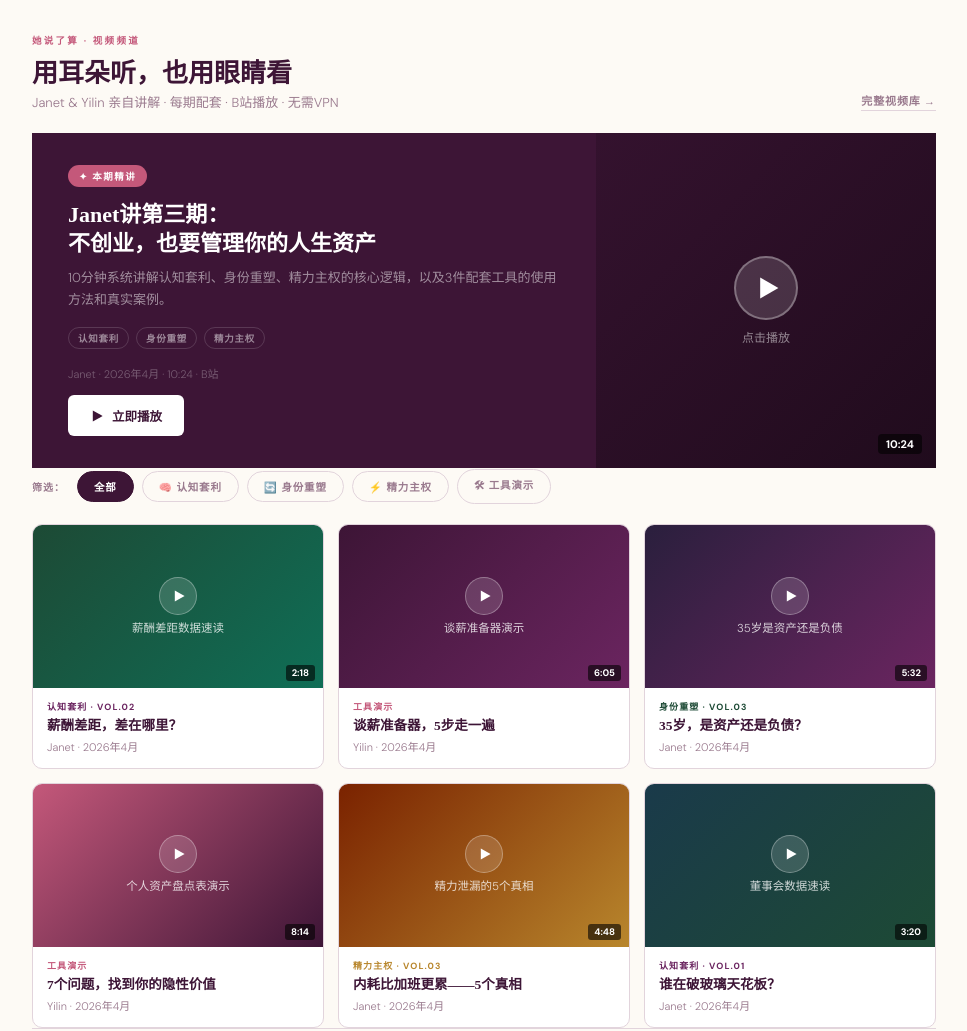
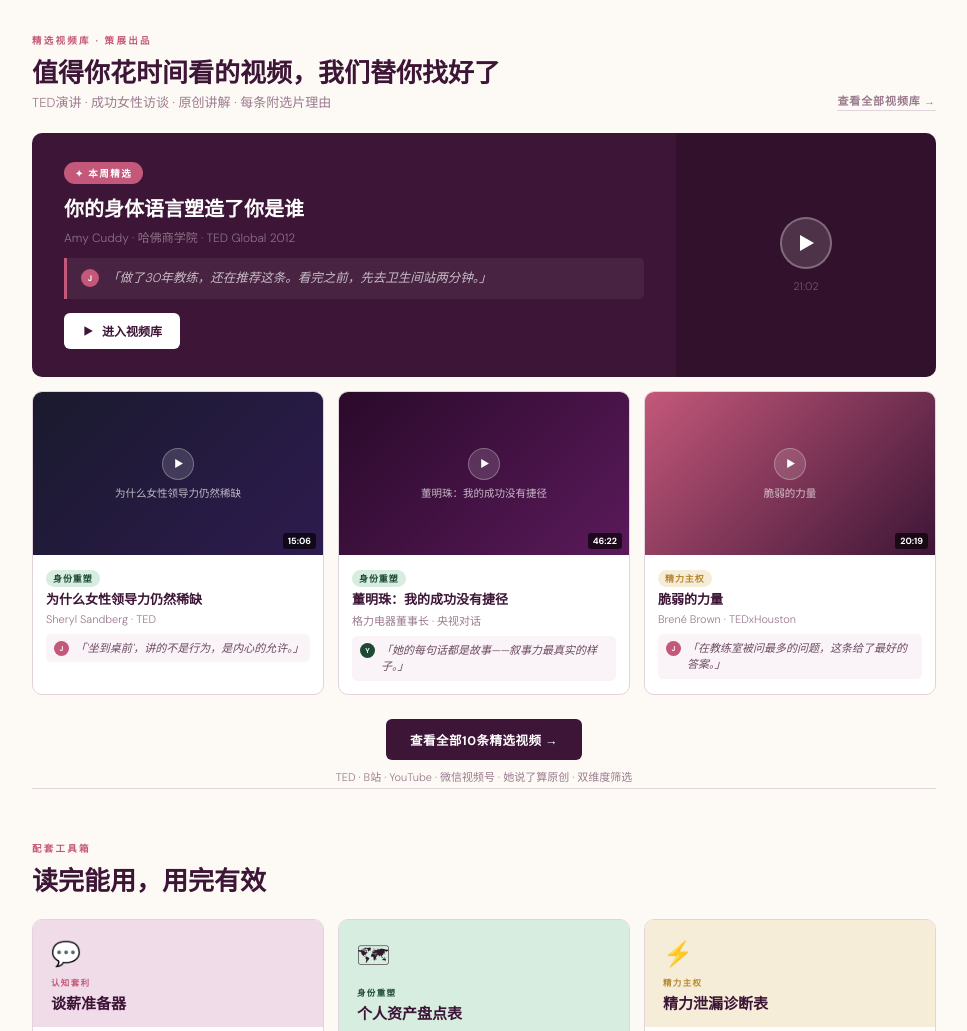
Before and after one commit to yilinyu212-hue/yilinyu212-hue, a plain HTML site: page shedecides/hub.html in a window 1280 px wide. Shown: the part 1280-2311 px from the top of the page, without its empty margins (156-1123 px from the left). Drawn offline with nearby package versions, Linux system fonts and the light colour scheme.

Commit message:
Update hub.html

```diff
--- a/shedecides/hub.html
+++ b/shedecides/hub.html
@@ -435,77 +435,107 @@ footer{background:var(--plum);padding:28px 48px;text-align:center;border-top:1px
 <div id="videos"></div>
 <div class="sec-head reveal">
   <div>
-    <div class="sec-eyebrow">她说了算 · 视频频道</div>
-    <div class="sec-title">用耳朵听，也用眼睛看</div>
-    <div class="sec-sub">Janet & Yilin 亲自讲解 · 每期配套 · B站播放 · 无需VPN</div>
+    <div class="sec-eyebrow">精选视频库 · 策展出品</div>
+    <div class="sec-title">值得你花时间看的视频，我们替你找好了</div>
+    <div style="font-size:13px;color:var(--light);margin-top:3px;">TED演讲 · 成功女性访谈 · 原创讲解 · 每条附选片理由</div>
   </div>
-  <a href="video-library.html" class="sec-action">完整视频库 →</a>
+  <a href="video-library.html" class="sec-action">查看全部视频库 →</a>
 </div>
 
-<!-- Featured -->
-<div class="video-featured reveal">
-  <div class="vf-left">
-    <div class="vf-badge">✦ 本期精讲</div>
-    <div class="vf-title">Janet讲第三期：<br>不创业，也要管理你的人生资产</div>
-    <div class="vf-desc">10分钟系统讲解认知套利、身份重塑、精力主权的核心逻辑，以及3件配套工具的使用方法和真实案例。</div>
-    <div class="vf-tags">
-      <span class="vf-tag">认知套利</span>
-      <span class="vf-tag">身份重塑</span>
-      <span class="vf-tag">精力主权</span>
+<!-- Featured video card -->
+<div style="background:var(--plum);border-radius:10px;overflow:hidden;display:grid;grid-template-columns:1fr 260px;margin-bottom:14px;" class="reveal">
+  <div style="padding:28px 32px;">
+    <div style="display:inline-flex;align-items:center;gap:6px;background:var(--rose);color:#fff;font-size:9.5px;font-weight:700;letter-spacing:.16em;text-transform:uppercase;padding:4px 11px;border-radius:20px;margin-bottom:12px;">✦ 本周精选</div>
+    <div style="font-family:'Noto Serif SC',serif;font-size:clamp(16px,2vw,20px);font-weight:600;color:#fff;line-height:1.3;margin-bottom:6px;">你的身体语言塑造了你是谁</div>
+    <div style="font-size:12px;color:rgba(255,255,255,.4);margin-bottom:12px;">Amy Cuddy · 哈佛商学院 · TED Global 2012</div>
+    <div style="display:flex;align-items:flex-start;gap:8px;padding:10px 14px;background:rgba(255,255,255,.06);border-left:3px solid var(--rose);border-radius:0 5px 5px 0;margin-bottom:14px;">
+      <div style="width:18px;height:18px;border-radius:50%;background:var(--rose);display:flex;align-items:center;justify-content:center;font-size:8px;font-weight:700;color:#fff;flex-shrink:0;margin-top:1px;">J</div>
+      <div style="font-size:12.5px;color:rgba(255,255,255,.7);line-height:1.65;font-style:italic;">「做了30年教练，还在推荐这条。看完之前，先去卫生间站两分钟。」</div>
     </div>
-    <div class="vf-meta">Janet · 2026年4月 · 10:24 · B站</div>
-    <button class="btn-play-main" onclick="openModal('feat','Janet讲第三期：不创业，也要管理你的人生资产','Janet · 2026年4月 · 10:24','BV1xx411c7mD')">
-      <svg width="14" height="14" viewBox="0 0 10 10" fill="var(--plum)"><path d="M2 1L9 5L2 9Z"/></svg>
-      立即播放
-    </button>
+    <a href="video-library.html" style="display:inline-flex;align-items:center;gap:8px;background:#fff;color:var(--plum);padding:9px 18px;border-radius:6px;font-size:12px;font-weight:700;text-decoration:none;transition:all .2s;">
+      <svg width="12" height="12" viewBox="0 0 10 10" fill="currentColor"><path d="M2 1L9 5L2 9Z"/></svg>
+      进入视频库
+    </a>
   </div>
-  <div class="vf-right" onclick="openModal('feat','Janet讲第三期：不创业，也要管理你的人生资产','Janet · 10:24','BV1xx411c7mD')">
-    <div class="vf-thumb-overlay"></div>
-    <div style="display:flex;flex-direction:column;align-items:center;position:relative;z-index:1;">
-      <div class="vf-play-btn"><svg viewBox="0 0 10 10"><path d="M2 1L9 5L2 9Z"/></svg></div>
-      <div style="font-size:12px;color:rgba(255,255,255,.5);margin-top:8px;">点击播放</div>
+  <div style="background:rgba(0,0,0,.2);display:flex;align-items:center;justify-content:center;cursor:pointer;min-height:180px;" onclick="window.open('video-library.html','_self')">
+    <div style="display:flex;flex-direction:column;align-items:center;gap:10px;">
+      <div style="width:52px;height:52px;border-radius:50%;background:rgba(255,255,255,.14);border:2px solid rgba(255,255,255,.28);display:flex;align-items:center;justify-content:center;">
+        <svg width="20" height="20" viewBox="0 0 10 10" fill="#fff"><path d="M2 1L9 5L2 9Z"/></svg>
+      </div>
+      <div style="font-size:11px;color:rgba(255,255,255,.3);">21:02</div>
     </div>
-    <div class="vf-duration-badge">10:24</div>
   </div>
 </div>
 
-<!-- Filter -->
-<div class="filter-bar reveal">
-  <span class="filter-label">筛选：</span>
-  <button class="ftab on" onclick="filt('all',this)">全部</button>
-  <button class="ftab" onclick="filt('cog',this)">🧠 认知套利</button>
-  <button class="ftab" onclick="filt('id',this)">🔄 身份重塑</button>
-  <button class="ftab" onclick="filt('en',this)">⚡ 精力主权</button>
-  <button class="ftab" onclick="filt('tool',this)">🛠 工具演示</button>
+<!-- 3 preview cards -->
+<div style="display:grid;grid-template-columns:repeat(3,1fr);gap:14px;margin-bottom:4px;" class="reveal">
+
+  <div style="background:#fff;border:1px solid var(--rule);border-radius:10px;overflow:hidden;cursor:pointer;transition:all .22s;" onclick="window.open('video-library.html','_self')" onmouseover="this.style.borderColor='var(--rose)';this.style.transform='translateY(-2px)'" onmouseout="this.style.borderColor='var(--rule)';this.style.transform='none'">
+    <div style="aspect-ratio:16/9;background:linear-gradient(135deg,#1a1a2e,#2d1b4e);display:flex;flex-direction:column;align-items:center;justify-content:center;position:relative;">
+      <div style="width:32px;height:32px;border-radius:50%;background:rgba(255,255,255,.14);border:1.5px solid rgba(255,255,255,.28);display:flex;align-items:center;justify-content:center;margin-bottom:5px;">
+        <svg width="11" height="11" viewBox="0 0 10 10" fill="#fff"><path d="M2 1L9 5L2 9Z"/></svg>
+      </div>
+      <div style="font-size:10.5px;color:rgba(255,255,255,.7);text-align:center;padding:0 10px;">为什么女性领导力仍然稀缺</div>
+      <div style="position:absolute;bottom:6px;right:7px;background:rgba(0,0,0,.65);color:#fff;font-size:9px;font-weight:700;padding:2px 5px;border-radius:3px;">15:06</div>
+    </div>
+    <div style="padding:11px 13px 13px;">
+      <div style="font-size:9px;font-weight:700;letter-spacing:.1em;text-transform:uppercase;padding:2px 7px;border-radius:20px;background:var(--teal-light,#d6ede0);color:var(--teal,#1d4a35);display:inline-block;margin-bottom:5px;">身份重塑</div>
+      <div style="font-family:'Noto Serif SC',serif;font-size:13px;font-weight:600;color:var(--plum);margin-bottom:3px;line-height:1.3;">为什么女性领导力仍然稀缺</div>
+      <div style="font-size:11px;color:var(--light,#9a7a8e);">Sheryl Sandberg · TED</div>
+      <div style="display:flex;align-items:flex-start;gap:6px;padding:6px 8px;background:#faf3f7;border-radius:5px;margin-top:8px;">
+        <div style="width:15px;height:15px;border-radius:50%;background:var(--rose,#c4587a);display:flex;align-items:center;justify-content:center;font-size:7px;font-weight:700;color:#fff;flex-shrink:0;margin-top:1px;">J</div>
+        <div style="font-size:11px;color:var(--mid,#6b4a60);line-height:1.5;font-style:italic;">「'坐到桌前'，讲的不是行为，是内心的允许。」</div>
+      </div>
+    </div>
+  </div>
+
+  <div style="background:#fff;border:1px solid var(--rule);border-radius:10px;overflow:hidden;cursor:pointer;transition:all .22s;" onclick="window.open('video-library.html','_self')" onmouseover="this.style.borderColor='var(--rose)';this.style.transform='translateY(-2px)'" onmouseout="this.style.borderColor='var(--rule)';this.style.transform='none'">
+    <div style="aspect-ratio:16/9;background:linear-gradient(135deg,#2a0a2a,#5a1a5a);display:flex;flex-direction:column;align-items:center;justify-content:center;position:relative;">
+      <div style="width:32px;height:32px;border-radius:50%;background:rgba(255,255,255,.14);border:1.5px solid rgba(255,255,255,.28);display:flex;align-items:center;justify-content:center;margin-bottom:5px;">
+        <svg width="11" height="11" viewBox="0 0 10 10" fill="#fff"><path d="M2 1L9 5L2 9Z"/></svg>
+      </div>
+      <div style="font-size:10.5px;color:rgba(255,255,255,.7);text-align:center;padding:0 10px;">董明珠：我的成功没有捷径</div>
+      <div style="position:absolute;bottom:6px;right:7px;background:rgba(0,0,0,.65);color:#fff;font-size:9px;font-weight:700;padding:2px 5px;border-radius:3px;">46:22</div>
+    </div>
+    <div style="padding:11px 13px 13px;">
+      <div style="font-size:9px;font-weight:700;letter-spacing:.1em;text-transform:uppercase;padding:2px 7px;border-radius:20px;background:var(--teal-light,#d6ede0);color:var(--teal,#1d4a35);display:inline-block;margin-bottom:5px;">身份重塑</div>
+      <div style="font-family:'Noto Serif SC',serif;font-size:13px;font-weight:600;color:var(--plum);margin-bottom:3px;line-height:1.3;">董明珠：我的成功没有捷径</div>
+      <div style="font-size:11px;color:var(--light,#9a7a8e);">格力电器董事长 · 央视对话</div>
+      <div style="display:flex;align-items:flex-start;gap:6px;padding:6px 8px;background:#faf3f7;border-radius:5px;margin-top:8px;">
+        <div style="width:15px;height:15px;border-radius:50%;background:var(--teal,#1d4a35);display:flex;align-items:center;justify-content:center;font-size:7px;font-weight:700;color:#fff;flex-shrink:0;margin-top:1px;">Y</div>
+        <div style="font-size:11px;color:var(--mid,#6b4a60);line-height:1.5;font-style:italic;">「她的每句话都是故事——叙事力最真实的样子。」</div>
+      </div>
+    </div>
+  </div>
+
+  <div style="background:#fff;border:1px solid var(--rule);border-radius:10px;overflow:hidden;cursor:pointer;transition:all .22s;" onclick="window.open('video-library.html','_self')" onmouseover="this.style.borderColor='var(--rose)';this.style.transform='translateY(-2px)'" onmouseout="this.style.borderColor='var(--rule)';this.style.transform='none'">
+    <div style="aspect-ratio:16/9;background:linear-gradient(135deg,var(--rose,#c4587a),var(--plum,#3d1536));display:flex;flex-direction:column;align-items:center;justify-content:center;position:relative;">
+      <div style="width:32px;height:32px;border-radius:50%;background:rgba(255,255,255,.14);border:1.5px solid rgba(255,255,255,.28);display:flex;align-items:center;justify-content:center;margin-bottom:5px;">
+        <svg width="11" height="11" viewBox="0 0 10 10" fill="#fff"><path d="M2 1L9 5L2 9Z"/></svg>
+      </div>
+      <div style="font-size:10.5px;color:rgba(255,255,255,.7);text-align:center;padding:0 10px;">脆弱的力量</div>
+      <div style="position:absolute;bottom:6px;right:7px;background:rgba(0,0,0,.65);color:#fff;font-size:9px;font-weight:700;padding:2px 5px;border-radius:3px;">20:19</div>
+    </div>
+    <div style="padding:11px 13px 13px;">
+      <div style="font-size:9px;font-weight:700;letter-spacing:.1em;text-transform:uppercase;padding:2px 7px;border-radius:20px;background:#f5edd8;color:#b8862c;display:inline-block;margin-bottom:5px;">精力主权</div>
+      <div style="font-family:'Noto Serif SC',serif;font-size:13px;font-weight:600;color:var(--plum);margin-bottom:3px;line-height:1.3;">脆弱的力量</div>
+      <div style="font-size:11px;color:var(--light,#9a7a8e);">Brené Brown · TEDxHouston</div>
+      <div style="display:flex;align-items:flex-start;gap:6px;padding:6px 8px;background:#faf3f7;border-radius:5px;margin-top:8px;">
+        <div style="width:15px;height:15px;border-radius:50%;background:var(--rose,#c4587a);display:flex;align-items:center;justify-content:center;font-size:7px;font-weight:700;color:#fff;flex-shrink:0;margin-top:1px;">J</div>
+        <div style="font-size:11px;color:var(--mid,#6b4a60);line-height:1.5;font-style:italic;">「在教练室被问最多的问题，这条给了最好的答案。」</div>
+      </div>
+    </div>
+  </div>
+
 </div>
 
-<!-- Video grid -->
-<div class="vgrid reveal" id="vgrid">
-  <div class="vcard" data-cat="cog" onclick="openModal('v1','薪酬差距，差在哪里？2分钟数据解读','认知套利 · Vol.02 · 2:18','BV1xx411c7mD')">
-    <div class="vc-thumb tb2"><div style="display:flex;flex-direction:column;align-items:center;"><div class="vc-play"><svg viewBox="0 0 10 10"><path d="M2 1L9 5L2 9Z"/></svg></div><div class="vc-thumb-label">薪酬差距数据速读</div></div><div class="vc-dur">2:18</div></div>
-    <div class="vc-body"><div class="vc-series s-cog">认知套利 · Vol.02</div><div class="vc-title">薪酬差距，差在哪里？</div><div class="vc-meta">Janet · 2026年4月</div></div>
-  </div>
-  <div class="vcard" data-cat="tool" onclick="openModal('v2','谈薪准备器完整演示','工具演示 · 6:05','BV1xx411c7mD')">
-    <div class="vc-thumb tb1"><div style="display:flex;flex-direction:column;align-items:center;"><div class="vc-play"><svg viewBox="0 0 10 10"><path d="M2 1L9 5L2 9Z"/></svg></div><div class="vc-thumb-label">谈薪准备器演示</div></div><div class="vc-dur">6:05</div></div>
-    <div class="vc-body"><div class="vc-series s-tool">工具演示</div><div class="vc-title">谈薪准备器，5步走一遍</div><div class="vc-meta">Yilin · 2026年4月</div></div>
-  </div>
-  <div class="vcard" data-cat="id" onclick="openModal('v3','35岁，是资产还是负债？','身份重塑 · Vol.03 · 5:32','BV1xx411c7mD')">
-    <div class="vc-thumb tb3"><div style="display:flex;flex-direction:column;align-items:center;"><div class="vc-play"><svg viewBox="0 0 10 10"><path d="M2 1L9 5L2 9Z"/></svg></div><div class="vc-thumb-label">35岁是资产还是负债</div></div><div class="vc-dur">5:32</div></div>
-    <div class="vc-body"><div class="vc-series s-id">身份重塑 · Vol.03</div><div class="vc-title">35岁，是资产还是负债？</div><div class="vc-meta">Janet · 2026年4月</div></div>
-  </div>
-  <div class="vcard" data-cat="tool" onclick="openModal('v4','个人资产盘点表演示','工具演示 · 8:14','BV1xx411c7mD')">
-    <div class="vc-thumb tb5"><div style="display:flex;flex-direction:column;align-items:center;"><div class="vc-play"><svg viewBox="0 0 10 10"><path d="M2 1L9 5L2 9Z"/></svg></div><div class="vc-thumb-label">个人资产盘点表演示</div></div><div class="vc-dur">8:14</div></div>
-    <div class="vc-body"><div class="vc-series s-tool">工具演示</div><div class="vc-title">7个问题，找到你的隐性价值</div><div class="vc-meta">Yilin · 2026年4月</div></div>
-  </div>
-  <div class="vcard" data-cat="en" onclick="openModal('v5','精力泄漏的5个真相','精力主权 · Vol.03 · 4:48','BV1xx411c7mD')">
-    <div class="vc-thumb tb4"><div style="display:flex;flex-direction:column;align-items:center;"><div class="vc-play"><svg viewBox="0 0 10 10"><path d="M2 1L9 5L2 9Z"/></svg></div><div class="vc-thumb-label">精力泄漏的5个真相</div></div><div class="vc-dur">4:48</div></div>
-    <div class="vc-body"><div class="vc-series s-en">精力主权 · Vol.03</div><div class="vc-title">内耗比加班更累——5个真相</div><div class="vc-meta">Janet · 2026年4月</div></div>
-  </div>
-  <div class="vcard" data-cat="cog" onclick="openModal('v6','谁在破玻璃天花板？','认知套利 · Vol.01 · 3:20','BV1xx411c7mD')">
-    <div class="vc-thumb tb6"><div style="display:flex;flex-direction:column;align-items:center;"><div class="vc-play"><svg viewBox="0 0 10 10"><path d="M2 1L9 5L2 9Z"/></svg></div><div class="vc-thumb-label">董事会数据速读</div></div><div class="vc-dur">3:20</div></div>
-    <div class="vc-body"><div class="vc-series s-cog">认知套利 · Vol.01</div><div class="vc-title">谁在破玻璃天花板？</div><div class="vc-meta">Janet · 2026年4月</div></div>
-  </div>
+<div style="text-align:center;padding:20px 0 4px;" class="reveal">
+  <a href="video-library.html" style="display:inline-flex;align-items:center;gap:8px;background:var(--plum);color:#fff;padding:11px 24px;border-radius:6px;font-size:12.5px;font-weight:700;text-decoration:none;letter-spacing:.04em;transition:all .2s;" onmouseover="this.style.background='var(--rose)'" onmouseout="this.style.background='var(--plum)'">
+    查看全部10条精选视频 →
+  </a>
+  <div style="font-size:11px;color:var(--light);margin-top:8px;">TED · B站 · YouTube · 微信视频号 · 她说了算原创 · 双维度筛选</div>
 </div>
+
 
 <!-- ══ TOOLS ══ -->
 <div id="tools"></div>
```
